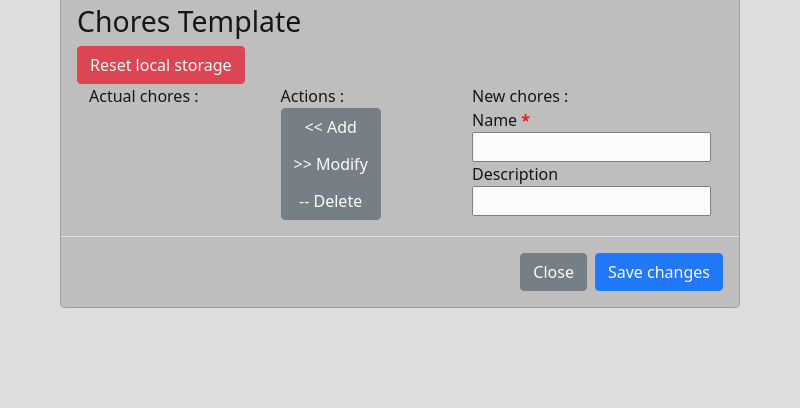
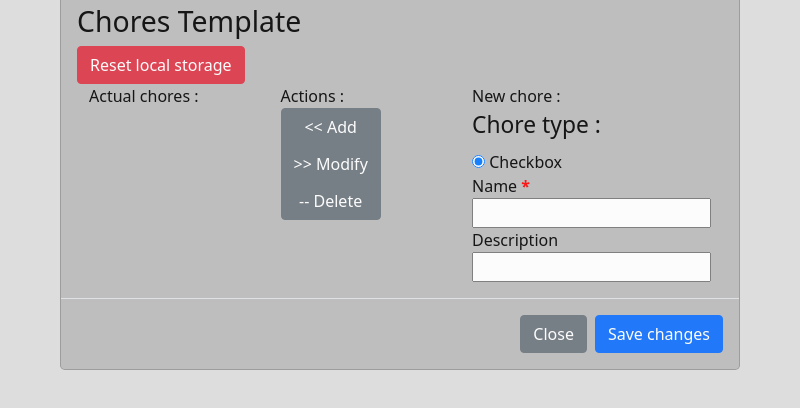
Before and after one commit to jepasq/daily-chores, an Electron app: page index.html in a window 800 px wide. Both pictures are taken after a click on the element 400 px from the left and 98 px from the top of the page. Shown: the part 256-664 px from the top of the page. Drawn offline with nearby package versions, Linux system fonts and the light colour scheme.

Commit message:
Add a chore template type radio button in the dialog

```diff
--- a/index.html
+++ b/index.html
@@ -104,7 +104,13 @@
 		  </div>
 		</div>
 		<div class="col-sm">
-		  New chores :
+		  New chore :
+		  <fieldset>
+		    <legend>Chore type :</legend>
+		    <label><input id="checkbox" type="radio" name="chore-type"
+				  value="indoor" checked> Checkbox</label>
+<!--		    <label><input id="outdoor" type="radio" name="indoor-outdoor" value="outdoor"> Outdoor</label> -->
+		  </fieldset>
 		  <label>Name <span class="mandatory"
 				    title="Field is mandatory">*</class>
 		    <input id="newChoreName">
--- a/src/chore.js
+++ b/src/chore.js
@@ -40,6 +40,7 @@ class ChoreTemplate {
     // May use exception here
     add(item) {
 	console.log(this.chores + ' is a ' + typeof(this.chores));
+	console.log("Adding item : " + item);
 	this.chores.push(item);
 	this.save();
 	console.log(localStorage.getItem('chore-template'));
@@ -49,11 +50,11 @@ class ChoreTemplate {
     // Save actual members in local storage
     save() {
 	localStorage.setItem('chore-template', JSON.stringify(this.chores));
-
     }
 
     // Warning : reset localStorage
     reset() {
+	console.log("Local storage has benn reset");
 	localStorage.removeItem('chore-template');
 	this.chores = [];
     }
--- a/src/renderer.js
+++ b/src/renderer.js
@@ -59,12 +59,14 @@ $('#myModal .close').on ('click', (event) => {
 $('#addChore').on ('click', (event) => {
     const name = $('#newChoreName').val();
     const desc = $('#newChoreDescription').val();
+    // Thanks to https://stackoverflow.com/a/23053203
+    const type = $('input[name="chore-type"]:checked').val();
     if (!name) {
 	alert("Chore's name is mandatory");
     } else {
 	let ct = new ChoreTemplate();
 	try {
-	    ct.add({name, desc});
+	    ct.add({name, desc, type});
 	} finally {
 	    $('#newChoreName').val("");
 	    $('#newChoreDescription').val("");
```
Also changed, not shown: 2 other files.
